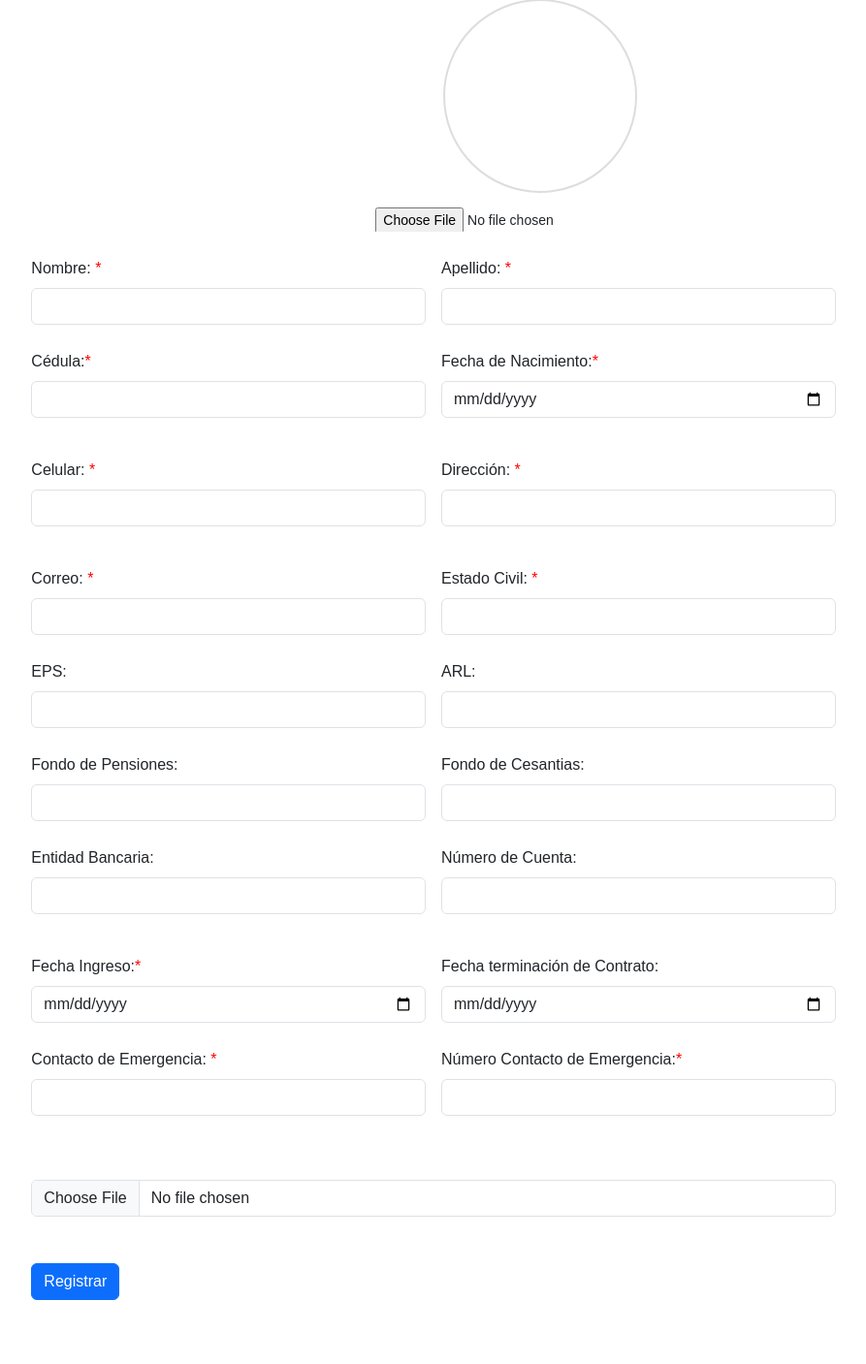
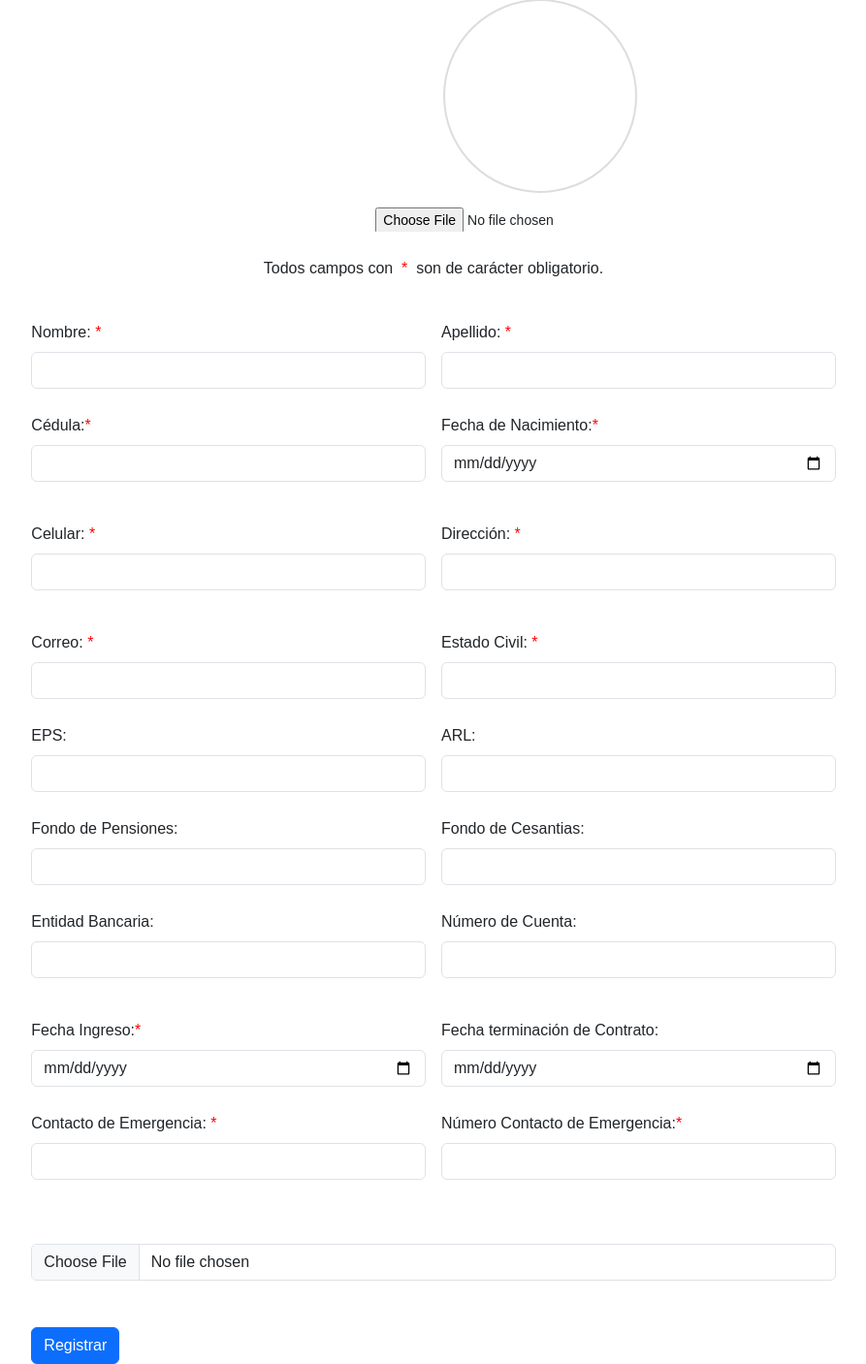
Before and after one commit to velasquez060/Nomina, a PHP site: page /AgregarEmpleado.php in a window 1280 px wide. Shown: the part 111-1518 px from the top of the page at 97% size, without its empty margins (193-1086 px from the left). Before the commit the page ends 1452 px from the top, so only its background shows below. Run offline with PHP 8.4, Linux system fonts and the light colour scheme; some libraries are stand-ins or nearby versions; some web fonts are replaced.

Commit message:
nuevo ajuste
nuevo ajuste

```diff
--- a/Nomina/Empleado/AgregarEmpleado.php
+++ b/Nomina/Empleado/AgregarEmpleado.php
@@ -139,6 +139,9 @@ if ($_SERVER["REQUEST_METHOD"] == "POST") {
     <div>
         <input type="file" name="imagen" id="fileInput">
       </div>
+      <br>
+  <p>Todos campos con &nbsp;<span style="color: red;">*</span>&nbsp; son de carácter obligatorio. </p>
+  <br>
       <div class="col-md-6">
         <label class="form-label">Nombre: <span style="color: red;">*</span></label>
         <input type="texto" name="textNombre" class="form-control" id="inputNombre" required>
```
